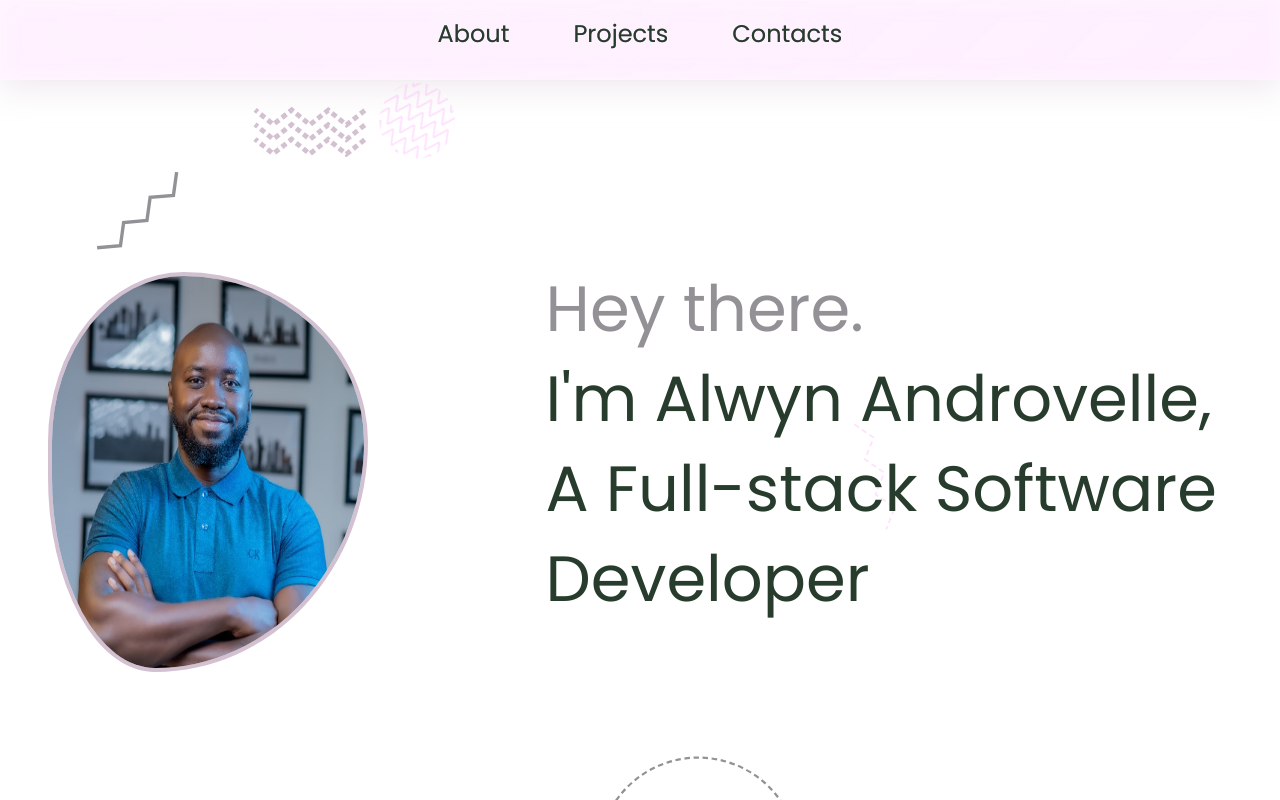
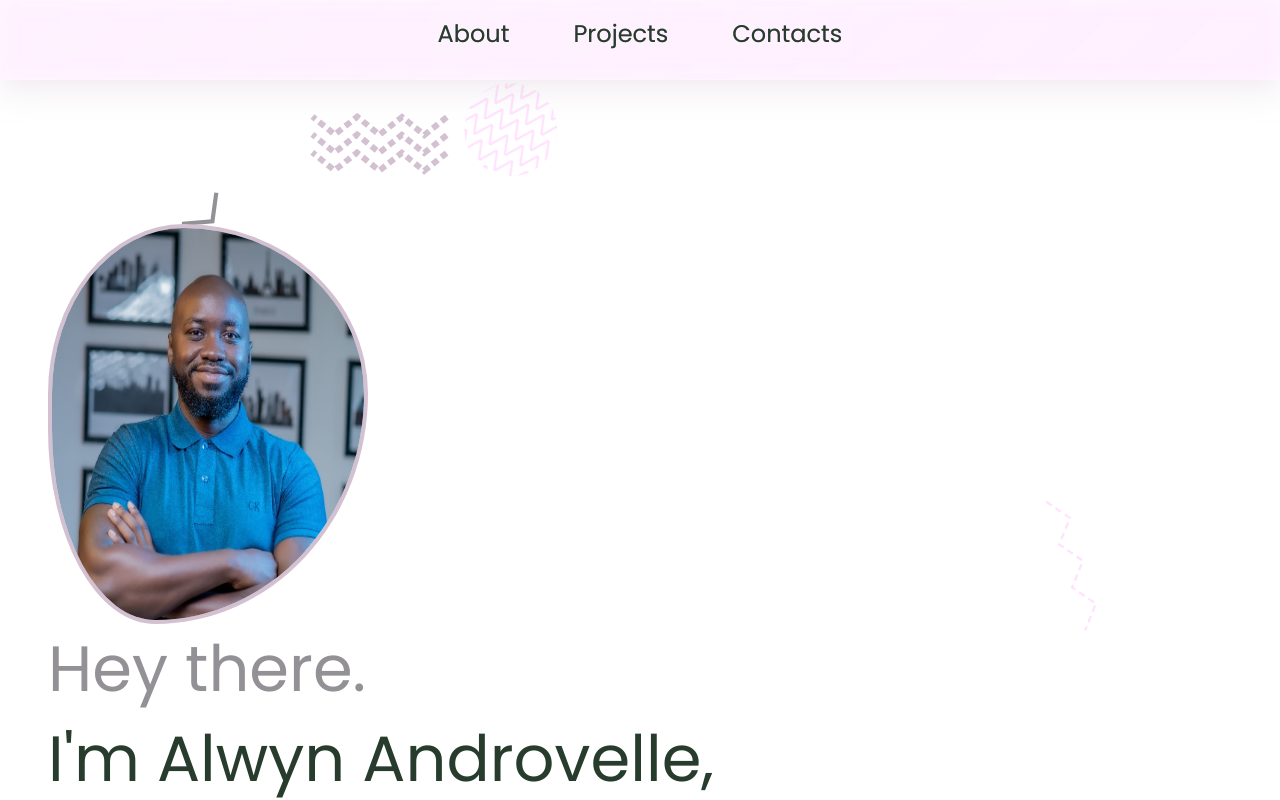
Before and after one commit to Thoth1111/my_portfolio, a React (Vite) app: page / in a window 1280 px wide. Shown: the top 800 px of the page. Built offline with nearby package versions, Linux system fonts and the light colour scheme.

Commit message:
Update Profile component

```diff
--- a/src/components/Profile.jsx
+++ b/src/components/Profile.jsx
@@ -5,9 +5,9 @@ import Socials from './Socials';
 const Profile = () => {
     return (
         <section className="profile pt-5">
-        <div className="d-flex justify-content-center align-items-center px-auto my-5 p-5" style={{gap:'15%'}}>
+        <div className="profile-cont px-auto my-5 p-5" style={{gap:'15%'}}>
             <div className="w-5">
-                <img src={profile} className="profile-pic mt-5" />
+                <img src={profile} className="profile-pic" />
             </div>
             <div className="w-5">
                 <h1 className="intro">
```
